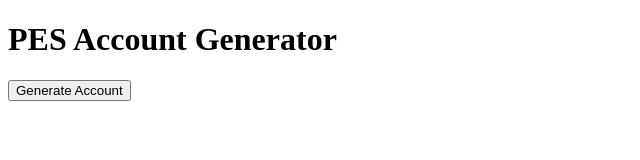
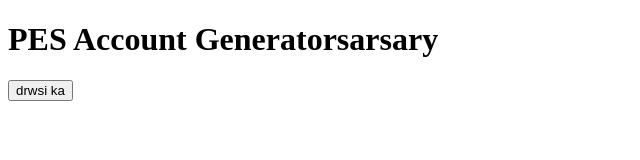
Before and after one commit to codeb0ss/psa, a plain HTML site: page index.html in a window 1280 px wide. Shown: the whole page, without its empty margins (0-640 px from the left). Drawn offline with Linux system fonts and the light colour scheme.

Commit message:
Update index.html

```diff
--- a/index.html
+++ b/index.html
@@ -1,11 +1,11 @@
 <!DOCTYPE html>
 <html>
 <head>
-    <title>PES Account Generator</title>
+    <title>wswjswijsjiw</title>
 </head>
 <body>
-    <h1>PES Account Generator</h1>
-    <button onclick="generateAccount()">Generate Account</button>
+    <h1>PES Account Generatorsarsary</h1>
+    <button onclick="generateAccount()">drwsi ka</button>
     <div id="accountDetails"></div>
 
     <script>
@@ -27,7 +27,7 @@
                     const [username, password] = account.split(':');
 
                     // Display the account details on the webpage
-                    document.getElementById('accountDetails').innerHTML = `Username: ${username}<br>Password: ${password}`;
+                    document.getElementById('accountDetails').innerHTML = `Username: ${username}<br>Password: ${password} Details: `;
                 })
                 .catch(error => {
                     console.error('Error reading accounts.txt:', error);
```
